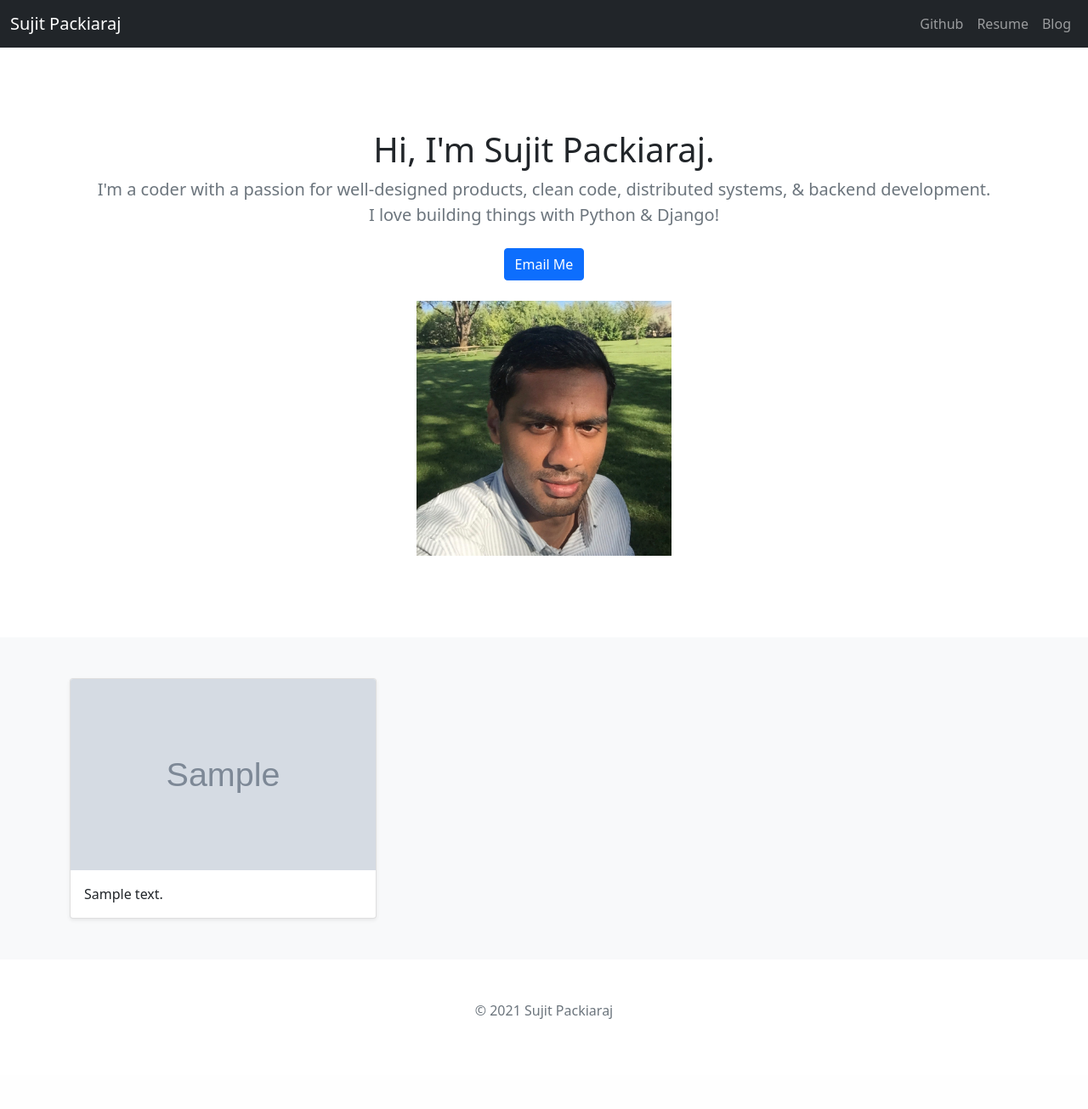
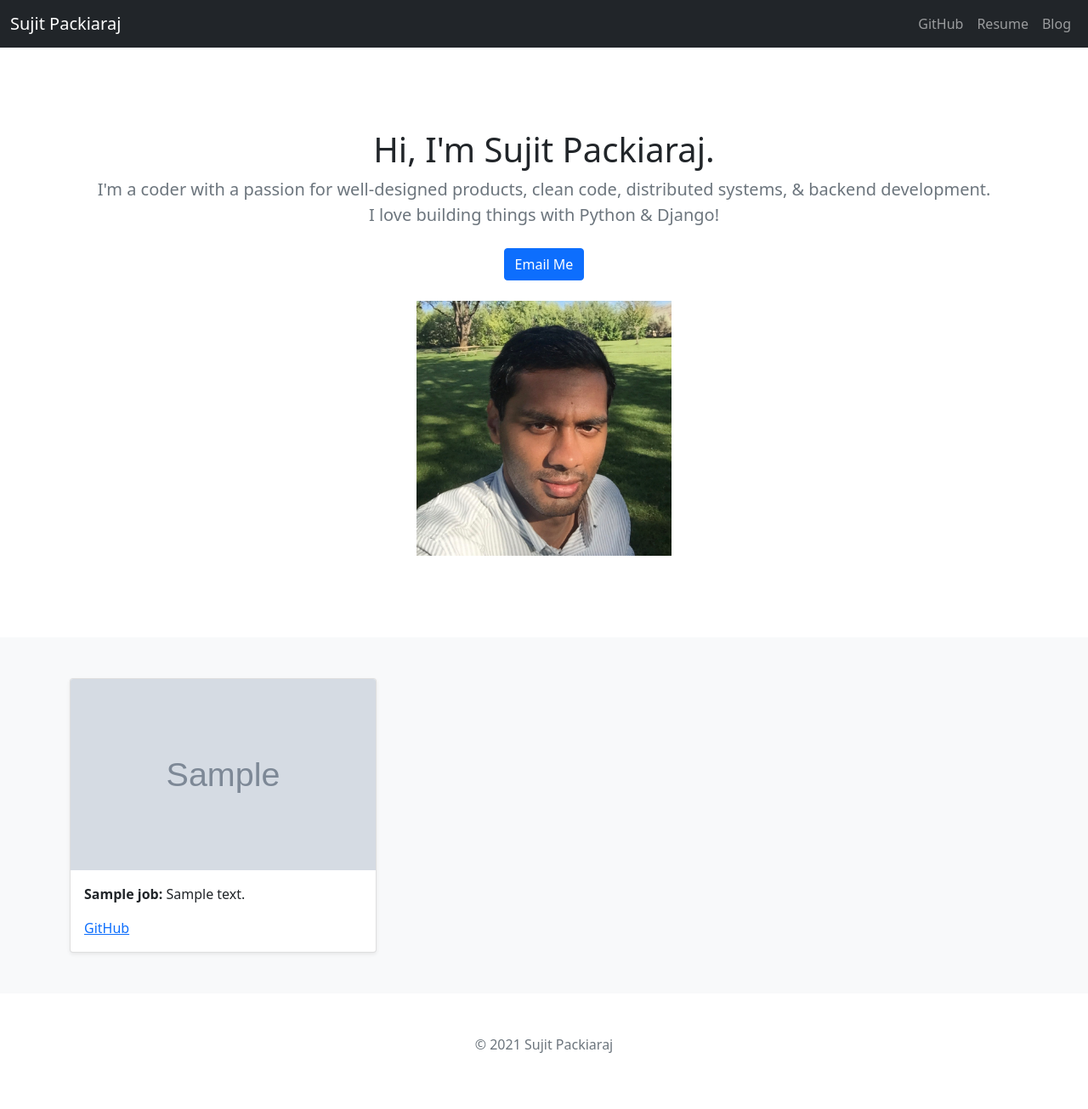
Before and after one commit to sujpac/portfolio, a Django app: template jobs/templates/jobs/home.html in a window 1280 px wide. Shown: the whole page at 85% size. Before the commit the page ends 1199 px from the top, so only its background shows below. Run offline with Django 3.2, Linux system fonts and the light colour scheme; the template is opened without the code that fills it: most values are stand-ins (such as "Sample title", 1, 10 or a date in 2020); grey boxes marked "Sample" are stand-in pictures; data that the repository does not hold is empty.

Commit message:
Add title and link fields to the Job model

```diff
--- a/blog/templates/blog/allblogs.html
+++ b/blog/templates/blog/allblogs.html
@@ -57,7 +57,7 @@
       </button>
       <div class="collapse navbar-collapse" id="navbarNavAltMarkup">
         <div class="navbar-nav ms-auto">
-          <a class="nav-link" href="https://github.com/sujpac">Github</a>
+          <a class="nav-link" href="https://github.com/sujpac">GitHub</a>
           <a class="nav-link" href="{% static 'resume.pdf' %}">Resume</a>
           <a class="nav-link active" href="{% url 'allblogs' %}">Blog</a>
         </div>
--- a/blog/templates/blog/detail.html
+++ b/blog/templates/blog/detail.html
@@ -57,7 +57,7 @@
       </button>
       <div class="collapse navbar-collapse" id="navbarNavAltMarkup">
         <div class="navbar-nav ms-auto">
-          <a class="nav-link" href="https://github.com/sujpac">Github</a>
+          <a class="nav-link" href="https://github.com/sujpac">GitHub</a>
           <a class="nav-link" href="{% static 'resume.pdf' %}">Resume</a>
           <a class="nav-link active" href="{% url 'allblogs' %}">Blog</a>
         </div>
--- a/jobs/models.py
+++ b/jobs/models.py
@@ -3,7 +3,9 @@ from django.db import models
 
 class Job(models.Model):
     image = models.ImageField(upload_to='images/')
+    title = models.CharField(max_length=50, default='Job Title')
     summary = models.CharField(max_length=200)
+    link = models.URLField(blank=True)
 
     def __str__(self):
         return self.summary[:10]
--- a/jobs/templates/jobs/home.html
+++ b/jobs/templates/jobs/home.html
@@ -58,7 +58,7 @@
       </button>
       <div class="collapse navbar-collapse" id="navbarNavAltMarkup">
         <div class="navbar-nav ms-auto">
-          <a class="nav-link" href="https://github.com/sujpac">Github</a>
+          <a class="nav-link" href="https://github.com/sujpac">GitHub</a>
           <a class="nav-link" href="{% static 'resume.pdf' %}">Resume</a>
           <a class="nav-link" href="{% url 'allblogs' %}">Blog</a>
         </div>
@@ -93,7 +93,12 @@
             <img class="bd-placeholder-img card-img-top" width="100%" height="225" src="{{ job.image.url }}" />
 
             <div class="card-body">
-              <p class="card-text">{{ job.summary }}</p>
+              <p class="card-text">
+                <b>{{ job.title }}: </b>{{ job.summary }}
+              </p>
+              <p class="card-text">
+                <a href="{{ job.link }}" target="_blank" rel="noopener noreferrer">GitHub</a>
+              </p>
             </div>
           </div>
         </div>
```
Also changed, not shown: jobs/migrations/0004_job_link.py (added), jobs/migrations/0005_job_title.py (added).
